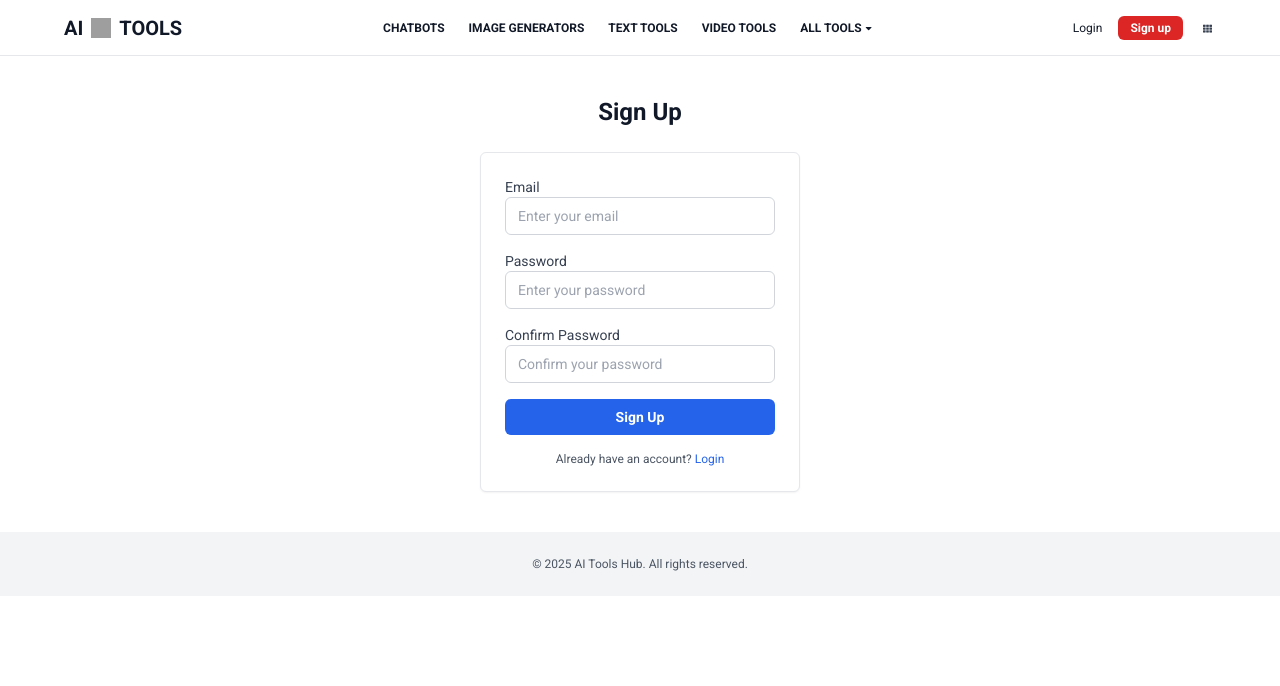
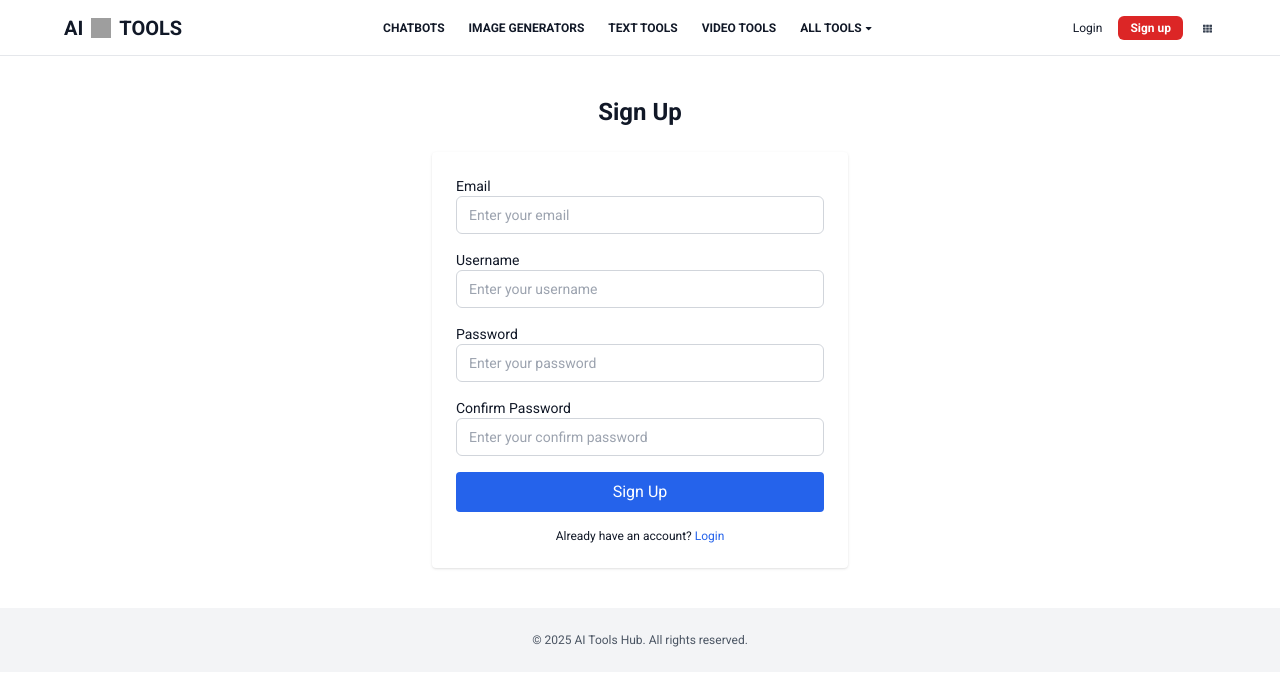
Before and after one commit to Veeresh-hp/ai-tools, a React (Create React App) app: page /signup in a window 1280 px wide. Shown: the top 686 px of the page. Built offline with nearby package versions, Linux system fonts and the light colour scheme; grey boxes are pictures that could not be loaded.

Commit message:
Add welcome message with user email on homepage

```diff
--- a/src/components/Login.js
+++ b/src/components/Login.js
@@ -4,57 +4,38 @@ import axios from 'axios';
 
 const Login = () => {
   const [formData, setFormData] = useState({
-    email: '',
+    identifier: '',
     password: '',
   });
   const [errors, setErrors] = useState({});
   const [isLoading, setIsLoading] = useState(false);
   const history = useHistory();
+
   const API_URL = process.env.REACT_APP_API_URL || 'http://localhost:5000';
 
   const handleChange = (e) => {
     const { name, value } = e.target;
-    setFormData((prev) => ({
-      ...prev,
-      [name]: value,
-    }));
-    if (errors[name]) {
-      setErrors((prev) => ({
-        ...prev,
-        [name]: '',
-      }));
-    }
+    setFormData((prev) => ({ ...prev, [name]: value }));
+    if (errors[name]) setErrors((prev) => ({ ...prev, [name]: '' }));
   };
 
   const validateForm = () => {
     const newErrors = {};
-
-    if (!formData.email) {
-      newErrors.email = 'Email is required';
-    } else if (!/\S+@\S+\.\S+/.test(formData.email)) {
-      newErrors.email = 'Invalid email address';
-    }
-
-    if (!formData.password) {
-      newErrors.password = 'Password is required';
-    }
-
+    if (!formData.identifier) newErrors.identifier = 'Email or Username is required';
+    if (!formData.password) newErrors.password = 'Password is required';
     setErrors(newErrors);
     return Object.keys(newErrors).length === 0;
   };
 
   const handleLogin = async (e) => {
     e.preventDefault();
-
     if (!validateForm()) return;
 
     setIsLoading(true);
-
     try {
       const response = await axios.post(`${API_URL}/api/auth/login`, formData);
       localStorage.setItem('token', response.data.token);
       localStorage.setItem('isLoggedIn', 'true');
-      localStorage.setItem('userEmail', formData.email);
       history.push('/');
       window.location.reload();
     } catch (error) {
@@ -67,71 +48,53 @@ const Login = () => {
   };
 
   return (
-    <section className="px-4 sm:px-6 md:px-10 lg:px-16 py-10 max-w-md mx-auto">
-      <h1 className="text-2xl font-bold text-gray-900 mb-6 text-center">Login</h1>
-      <div className="bg-white p-6 rounded-md shadow-sm border border-gray-200">
-        {errors.general && (
-          <p className="text-red-600 text-sm mb-4 text-center">{errors.general}</p>
-        )}
+    <section className="px-4 py-10 max-w-md mx-auto">
+      <h1 className="text-2xl font-bold text-center mb-6">Login</h1>
+      <div className="bg-white p-6 rounded shadow">
+        {errors.general && <p className="text-red-600 text-sm mb-4 text-center">{errors.general}</p>}
         <div className="space-y-4">
-          <div>
-            <label htmlFor="email" className="block text-sm font-medium text-gray-700">
-              Email
-            </label>
-            <input
-              id="email"
-              type="email"
-              name="email"
-              value={formData.email}
+          <InputField
+            label="Email or Username"
+            name="identifier"
+            type="text"
+            value={formData.identifier}
             onChange={handleChange}
-              className={`w-full px-3 py-2 text-sm border rounded-md focus:outline-none focus:ring-2 focus:ring-blue-500 ${
-                errors.email ? 'border-red-300 bg-red-50' : 'border-gray-300'
-              }`}
-              placeholder="Enter your email"
+            error={errors.identifier}
           />
-            {errors.email && <p className="text-red-600 text-xs mt-1">{errors.email}</p>}
-          </div>
-          <div>
-            <label htmlFor="password" className="block text-sm font-medium text-gray-700">
-              Password
-            </label>
-            <input
-              id="password"
+          <InputField
+            label="Password"
+            name="password"
             type="password"
-              name="password"
             value={formData.password}
             onChange={handleChange}
-              className={`w-full px-3 py-2 text-sm border rounded-md focus:outline-none focus:ring-2 focus:ring-blue-500 ${
-                errors.password ? 'border-red-300 bg-red-50' : 'border-gray-300'
-              }`}
-              placeholder="Enter your password"
+            error={errors.password}
           />
-            {errors.password && <p className="text-red-600 text-xs mt-1">{errors.password}</p>}
-          </div>
-          <button
-            onClick={handleLogin}
-            disabled={isLoading}
-            className="w-full bg-blue-600 text-white text-sm font-semibold py-2 rounded-md hover:bg-blue-700 disabled:bg-blue-400 focus:outline-none focus:ring-2 focus:ring-blue-500"
-          >
-            {isLoading ? (
-              <div className="flex items-center justify-center">
-                <i className="fas fa-spinner fa-spin mr-2"></i>
-                Logging in...
-              </div>
-            ) : (
-              'Login'
-            )}
+          <button onClick={handleLogin} disabled={isLoading} className="w-full bg-blue-600 text-white py-2 rounded hover:bg-blue-700 disabled:bg-blue-400">
+            {isLoading ? 'Logging in...' : 'Login'}
           </button>
         </div>
-        <p className="text-xs text-gray-600 mt-4 text-center">
-          Don’t have an account?{' '}
-          <Link to="/signup" className="text-blue-600 hover:underline">
-            Sign Up
-          </Link>
+        <p className="text-xs text-center mt-4">
+          Don't have an account?{' '}
+          <Link to="/signup" className="text-blue-600 hover:underline">Sign up</Link>
         </p>
       </div>
     </section>
   );
 };
 
+const InputField = ({ label, name, type, value, onChange, error }) => (
+  <div>
+    <label className="block text-sm font-medium">{label}</label>
+    <input
+      name={name}
+      type={type}
+      value={value}
+      onChange={onChange}
+      className={`w-full px-3 py-2 text-sm border rounded-md focus:outline-none focus:ring-2 focus:ring-blue-500 ${error ? 'border-red-300 bg-red-50' : 'border-gray-300'}`}
+      placeholder={`Enter your ${label.toLowerCase()}`}
+    />
+    {error && <p className="text-red-600 text-xs mt-1">{error}</p>}
+  </div>
+);
+
 export default Login;
--- a/src/components/Signup.js
+++ b/src/components/Signup.js
@@ -5,48 +5,34 @@ import axios from 'axios';
 const Signup = () => {
   const [formData, setFormData] = useState({
     email: '',
+    username: '',
     password: '',
     confirmPassword: '',
   });
   const [errors, setErrors] = useState({});
   const [isLoading, setIsLoading] = useState(false);
   const history = useHistory();
+
   const API_URL = process.env.REACT_APP_API_URL || 'http://localhost:5000';
 
   const handleChange = (e) => {
     const { name, value } = e.target;
-    setFormData((prev) => ({
-      ...prev,
-      [name]: value,
-    }));
+    setFormData((prev) => ({ ...prev, [name]: value }));
     if (errors[name]) {
-      setErrors((prev) => ({
-        ...prev,
-        [name]: '',
-      }));
+      setErrors((prev) => ({ ...prev, [name]: '' }));
     }
   };
 
   const validateForm = () => {
     const newErrors = {};
-
-    if (!formData.email) {
-      newErrors.email = 'Email is required';
-    } else if (!/\S+@\S+\.\S+/.test(formData.email)) {
-      newErrors.email = 'Invalid email address';
-    }
-
-    if (!formData.password) {
-      newErrors.password = 'Password is required';
-    } else if (formData.password.length < 6) {
-      newErrors.password = 'Password must be at least 6 characters';
-    }
-
-    if (!formData.confirmPassword) {
-      newErrors.confirmPassword = 'Please confirm your password';
-    } else if (formData.password !== formData.confirmPassword) {
+    if (!formData.email) newErrors.email = 'Email is required';
+    else if (!/\S+@\S+\.\S+/.test(formData.email)) newErrors.email = 'Invalid email';
+    if (!formData.username) newErrors.username = 'Username is required';
+    else if (formData.username.length < 3) newErrors.username = 'Min 3 characters';
+    if (!formData.password) newErrors.password = 'Password is required';
+    else if (formData.password.length < 6) newErrors.password = 'Min 6 characters';
+    if (formData.password !== formData.confirmPassword)
       newErrors.confirmPassword = 'Passwords do not match';
-    }
 
     setErrors(newErrors);
     return Object.keys(newErrors).length === 0;
@@ -54,11 +40,8 @@ const Signup = () => {
 
   const handleSignup = async (e) => {
     e.preventDefault();
-
     if (!validateForm()) return;
-
     setIsLoading(true);
-
     try {
       const response = await axios.post(`${API_URL}/api/auth/signup`, formData);
       localStorage.setItem('token', response.data.token);
@@ -68,7 +51,7 @@ const Signup = () => {
       window.location.reload();
     } catch (error) {
       setErrors({
-        general: error.response?.data?.error || 'Signup failed. Please try again.',
+        general: error.response?.data?.error || 'Signup failed. Try again.',
       });
     } finally {
       setIsLoading(false);
@@ -76,90 +59,41 @@ const Signup = () => {
   };
 
   return (
-    <section className="px-4 sm:px-6 md:px-10 lg:px-16 py-10 max-w-md mx-auto">
-      <h1 className="text-2xl font-bold text-gray-900 mb-6 text-center">Sign Up</h1>
-      <div className="bg-white p-6 rounded-md shadow-sm border border-gray-200">
-        {errors.general && (
-          <p className="text-red-600 text-sm mb-4 text-center">{errors.general}</p>
-        )}
+    <section className="px-4 py-10 max-w-md mx-auto">
+      <h1 className="text-2xl font-bold text-center mb-6">Sign Up</h1>
+      <div className="bg-white p-6 rounded shadow">
+        {errors.general && <p className="text-red-600 text-sm mb-4 text-center">{errors.general}</p>}
         <div className="space-y-4">
-          <div>
-            <label htmlFor="email" className="block text-sm font-medium text-gray-700">
-              Email
-            </label>
-            <input
-              id="email"
-              type="email"
-              name="email"
-              value={formData.email}
-              onChange={handleChange}
-              className={`w-full px-3 py-2 text-sm border rounded-md focus:outline-none focus:ring-2 focus:ring-blue-500 ${
-                errors.email ? 'border-red-300 bg-red-50' : 'border-gray-300'
-              }`}
-              placeholder="Enter your email"
-            />
-            {errors.email && <p className="text-red-600 text-xs mt-1">{errors.email}</p>}
-          </div>
-          <div>
-            <label htmlFor="password" className="block text-sm font-medium text-gray-700">
-              Password
-            </label>
-            <input
-              id="password"
-              type="password"
-              name="password"
-              value={formData.password}
-              onChange={handleChange}
-              className={`w-full px-3 py-2 text-sm border rounded-md focus:outline-none focus:ring-2 focus:ring-blue-500 ${
-                errors.password ? 'border-red-300 bg-red-50' : 'border-gray-300'
-              }`}
-              placeholder="Enter your password"
-            />
-            {errors.password && <p className="text-red-600 text-xs mt-1">{errors.password}</p>}
-          </div>
-          <div>
-            <label htmlFor="confirm-password" className="block text-sm font-medium text-gray-700">
-              Confirm Password
-            </label>
-            <input
-              id="confirm-password"
-              type="password"
-              name="confirmPassword"
-              value={formData.confirmPassword}
-              onChange={handleChange}
-              className={`w-full px-3 py-2 text-sm border rounded-md focus:outline-none focus:ring-2 focus:ring-blue-500 ${
-                errors.confirmPassword ? 'border-red-300 bg-red-50' : 'border-gray-300'
-              }`}
-              placeholder="Confirm your password"
-            />
-            {errors.confirmPassword && (
-              <p className="text-red-600 text-xs mt-1">{errors.confirmPassword}</p>
-            )}
-          </div>
-          <button
-            onClick={handleSignup}
-            disabled={isLoading}
-            className="w-full bg-blue-600 text-white text-sm font-semibold py-2 rounded-md hover:bg-blue-700 disabled:bg-blue-400 focus:outline-none focus:ring-2 focus:ring-blue-500"
-          >
-            {isLoading ? (
-              <div className="flex items-center justify-center">
-                <i className="fas fa-spinner fa-spin mr-2"></i>
-                Signing up...
-              </div>
-            ) : (
-              'Sign Up'
-            )}
+          <InputField label="Email" name="email" type="email" value={formData.email} onChange={handleChange} error={errors.email} />
+          <InputField label="Username" name="username" type="text" value={formData.username} onChange={handleChange} error={errors.username} />
+          <InputField label="Password" name="password" type="password" value={formData.password} onChange={handleChange} error={errors.password} />
+          <InputField label="Confirm Password" name="confirmPassword" type="password" value={formData.confirmPassword} onChange={handleChange} error={errors.confirmPassword} />
+          <button onClick={handleSignup} disabled={isLoading} className="w-full bg-blue-600 text-white py-2 rounded hover:bg-blue-700 disabled:bg-blue-400">
+            {isLoading ? 'Signing up...' : 'Sign Up'}
           </button>
         </div>
-        <p className="text-xs text-gray-600 mt-4 text-center">
+        <p className="text-xs text-center mt-4">
           Already have an account?{' '}
-          <Link to="/login" className="text-blue-600 hover:underline">
-            Login
-          </Link>
+          <Link to="/login" className="text-blue-600 hover:underline">Login</Link>
         </p>
       </div>
     </section>
   );
 };
 
+const InputField = ({ label, name, type, value, onChange, error }) => (
+  <div>
+    <label className="block text-sm font-medium">{label}</label>
+    <input
+      name={name}
+      type={type}
+      value={value}
+      onChange={onChange}
+      className={`w-full px-3 py-2 text-sm border rounded-md focus:outline-none focus:ring-2 focus:ring-blue-500 ${error ? 'border-red-300 bg-red-50' : 'border-gray-300'}`}
+      placeholder={`Enter your ${label.toLowerCase()}`}
+    />
+    {error && <p className="text-red-600 text-xs mt-1">{error}</p>}
+  </div>
+);
+
 export default Signup;
```
Also changed, not shown: src/data/toolsData.js (+6 -6 lines). Lines whose indentation alone changed are shown as unchanged.
